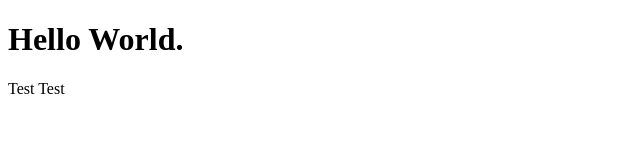
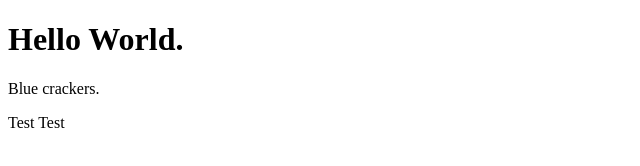
Before and after one commit to 0xChainlink/IOT-Education, a plain HTML site: page IvanOnTech-Moralis/index.HTML in a window 1280 px wide. Shown: the whole page, without its empty margins (0-640 px from the left). Drawn offline with Linux system fonts and the light colour scheme.

Commit message:
added paragraph element

```diff
--- a/IvanOnTech-Moralis/index.HTML
+++ b/IvanOnTech-Moralis/index.HTML
@@ -8,6 +8,7 @@
 </head>
 <body>
     <h1>Hello World.</h1>
+    <p> Blue crackers.</p>
     <p>Test Test</p>
 </body>
 </html>
```
